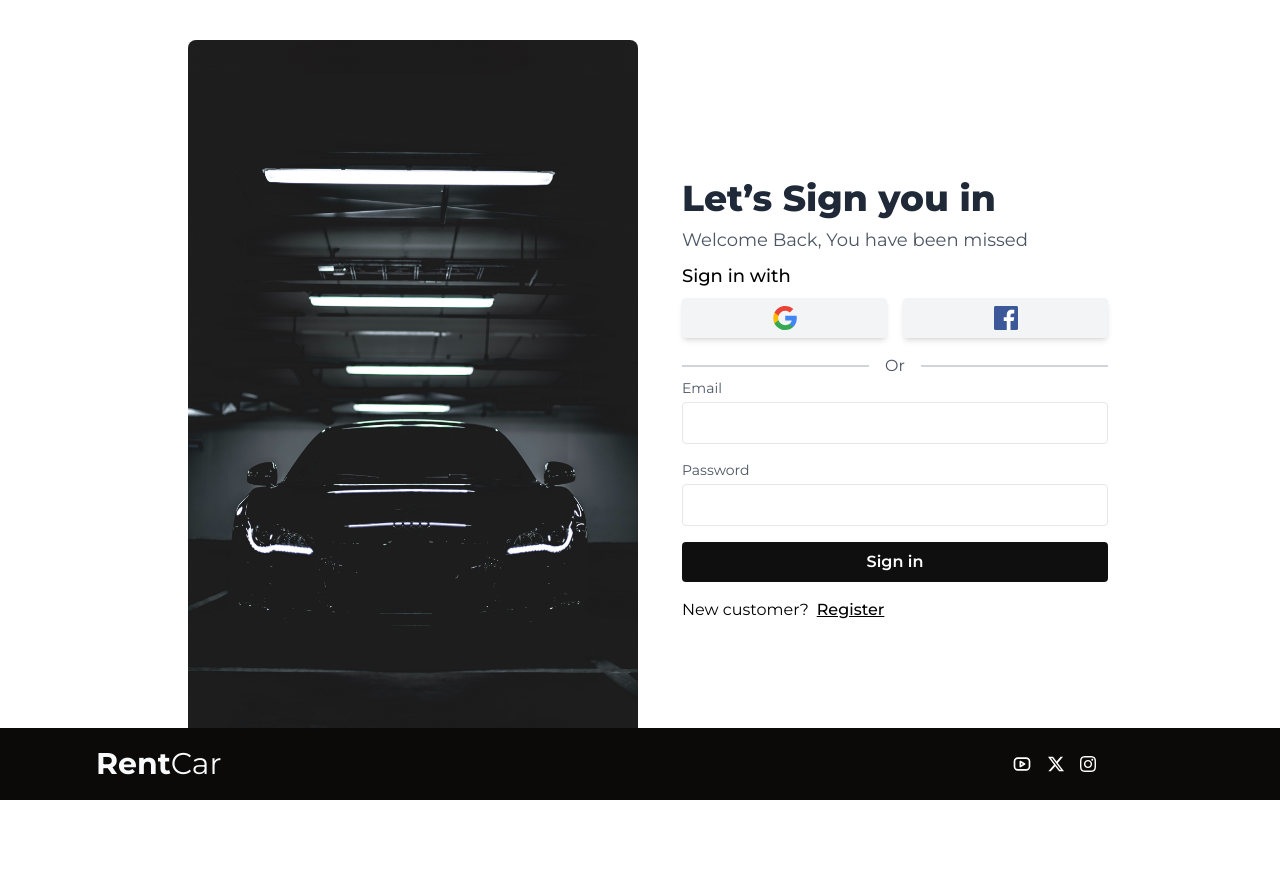
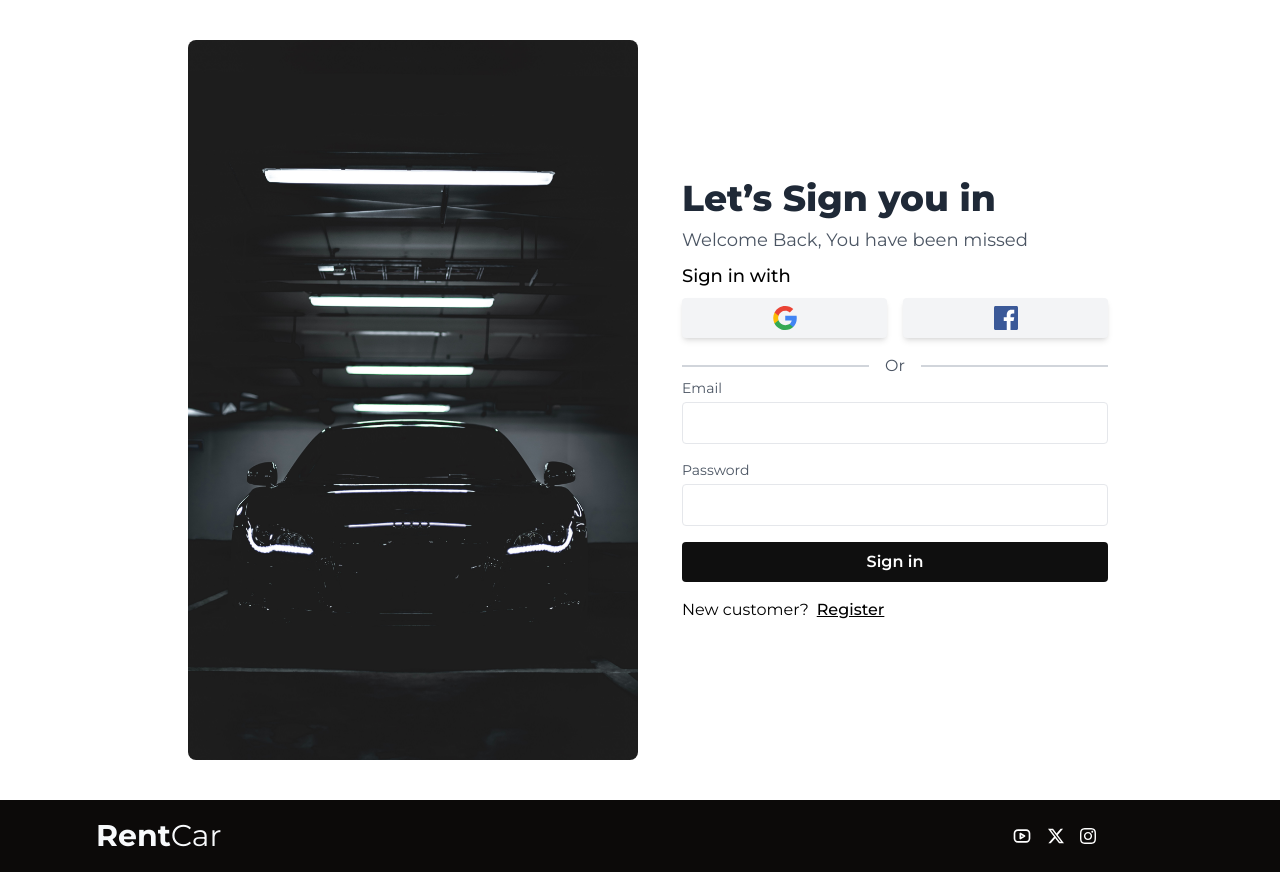
Before and after one commit to akh9001/rentCars, a React (Create React App) app in the folder client/: page /login in a window 1280 px wide. Before the commit the page ends 800 px from the top, so only its background shows below. Built offline with nearby package versions, Linux system fonts and the light colour scheme.

Commit message:
after merge link login and register

```diff
--- a/client/src/components/Footer.js
+++ b/client/src/components/Footer.js
@@ -8,7 +8,7 @@ import { BsTwitterX } from "react-icons/bs";
 
 const Footer = () => {
 	return (
-		<footer className="fixed bottom-0 left-0 z-20 w-full flex justify-between items-center p-4 bg-stone-950 opacity-100 text-white">
+		<footer className="  left-0 z-20 w-full flex justify-between items-center p-4 bg-stone-950 opacity-100 text-white">
 			<p className="text-3xl text-slate-50 md:ml-20 mx-10">
 				<strong>Rent</strong>Car
 			</p>
```
